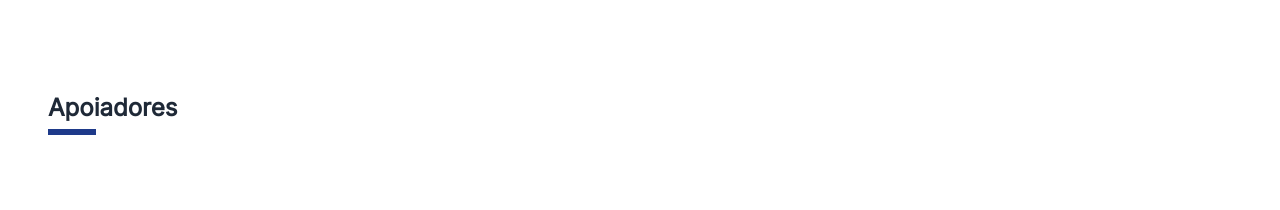
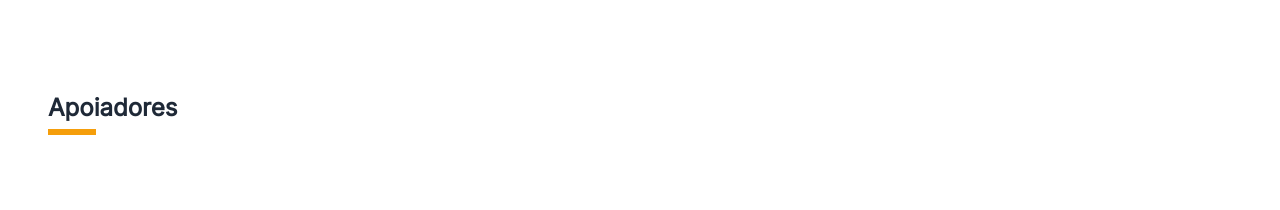
Before and after one commit to softeam-org/icose-web, a React (Vite) app: page / in a window 1280 px wide. Shown: the part 3240-3450 px from the top of the page. Built offline with nearby package versions, Linux system fonts and the light colour scheme.

Commit message:
Corrige cor do underline

```diff
--- a/src/components/Inicio/Community.jsx
+++ b/src/components/Inicio/Community.jsx
@@ -43,7 +43,7 @@ function Community() {
 
       <div className="mt-20 flex flex-col gap-16">
         <Title
-          color="orange-500"
+          color="#F59E0B"
           content="Apoiadores"
         />
         <div className="flex justify-center flex-row gap-20">
```
